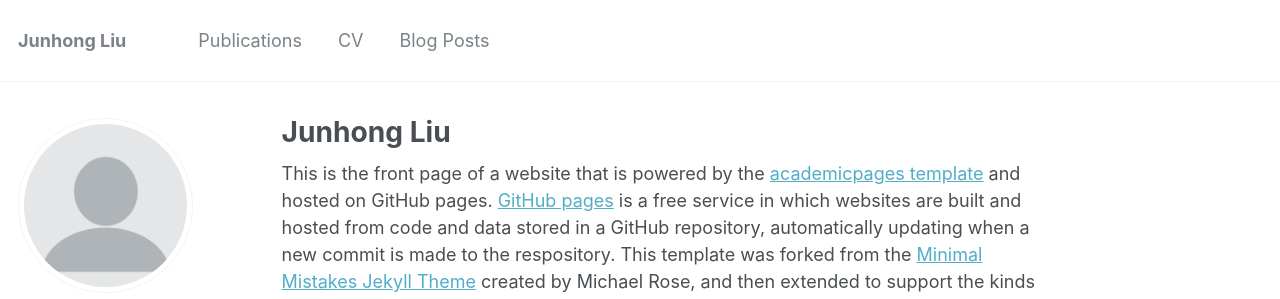
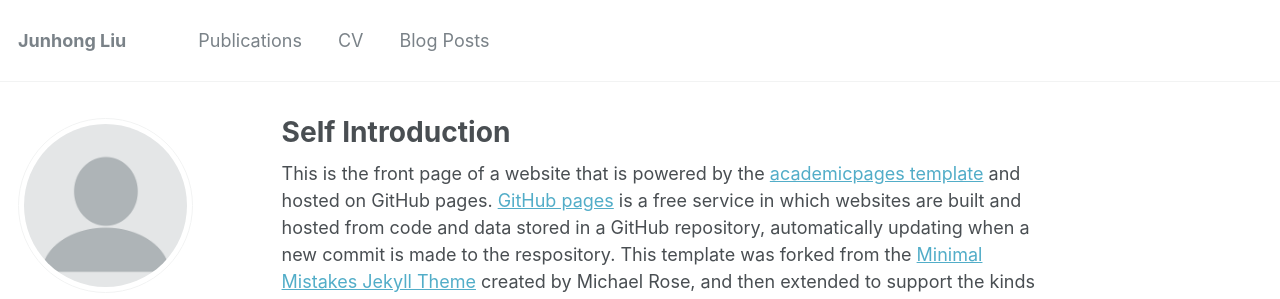
Before and after one commit to johnny-eee/online, a Jekyll site: the page built from _pages/about.md, in a window 1280 px wide and 1209 px high. Shown: the top 299 px of the window. Built offline with Jekyll 4.4.1, drawn with Linux system fonts in a browser that asks for light colours; some web fonts are replaced.

Commit message:
Update about.md

```diff
--- a/_pages/about.md
+++ b/_pages/about.md
@@ -1,6 +1,6 @@
 ---
 permalink: /
-title: "Junhong Liu"
+title: "Self Introduction"
 excerpt: "About me"
 author_profile: true
 redirect_from:
```
